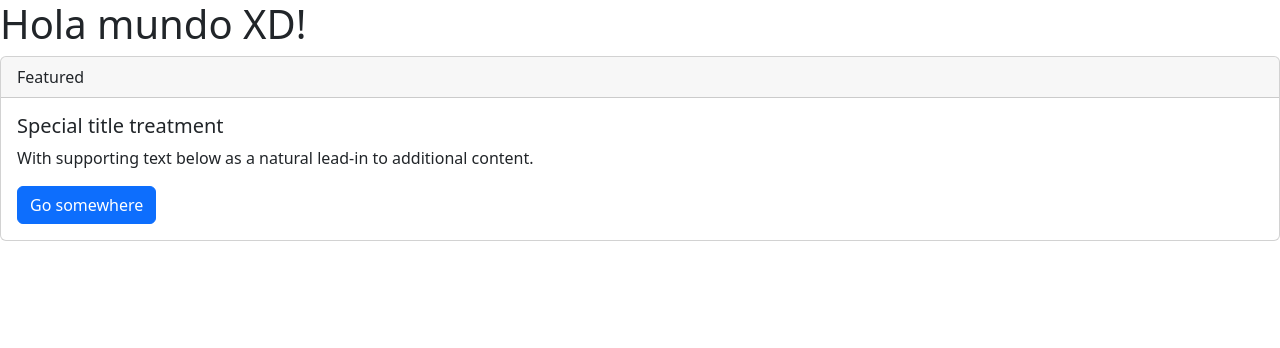
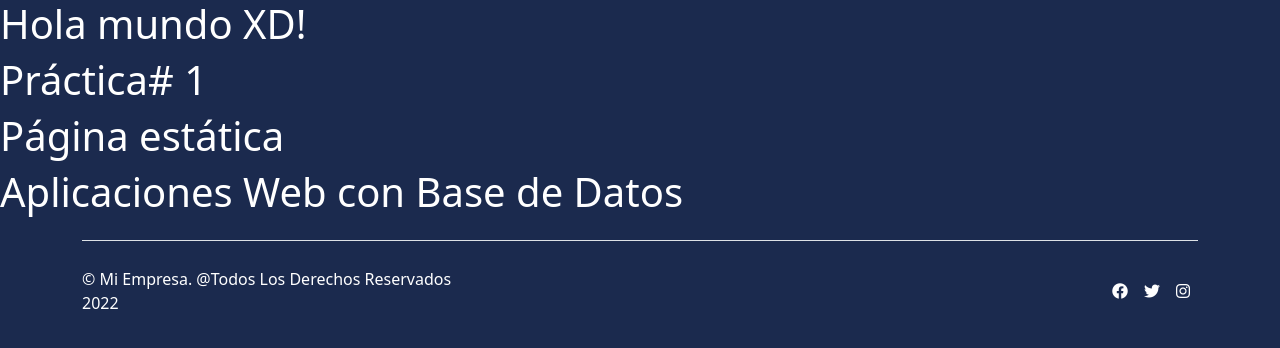
Before and after one commit to alexLEETg/alexLEETg.github.io, a plain HTML site: page index.html in a window 1280 px wide. Drawn offline with nearby package versions, Linux system fonts and the light colour scheme.

Commit message:
ultimos cambios

```diff
--- a/css/miestilo.css
+++ b/css/miestilo.css
@@ -1 +1,11 @@
-body {background-color: coral;}
+body {
+    background-color:  #1b2a4e
+}
+
+h1 {
+    color: white;
+}
+
+footer {
+    min-height: 100px;
+}
--- a/index.html
+++ b/index.html
@@ -4,20 +4,36 @@
     <meta charset="utf-8">
     <meta name="viewport" content="width=device-width, initial-scale=1">
     <title>Bootstrap demo</title>
+    <link rel="stylesheet" href="https://cdnjs.cloudflare.com/ajax/libs/font-awesome/6.1.2/css/all.min.css" integrity="sha512-1sCRPdkRXhBV2PBLUdRb4tMg1w2YPf37qatUFeS7zlBy7jJI8Lf4VHwWfZZfpXtYSLy85pkm9GaYVYMfw5BC1A==" crossorigin="anonymous" referrerpolicy="no-referrer" />
     <link href="https://cdn.jsdelivr.net/npm/bootstrap@5.2.0/dist/css/bootstrap.min.css" rel="stylesheet" integrity="sha384-gH2yIJqKdNHPEq0n4Mqa/HGKIhSkIHeL5AyhkYV8i59U5AR6csBvApHHNl/vI1Bx" crossorigin="anonymous">
+    <link href="css/miestilo.css" rel="stylesheet" type="text/css">
   </head>
+
   <body>
     <h1>Hola mundo XD!</h1>
-    <script src="https://cdn.jsdelivr.net/npm/bootstrap@5.2.0/dist/js/bootstrap.bundle.min.js" integrity="sha384-A3rJD856KowSb7dwlZdYEkO39Gagi7vIsF0jrRAoQmDKKtQBHUuLZ9AsSv4jD4Xa" crossorigin="anonymous"></script>
+    <h1>Práctica# 1</h1>
+    <h1>Página estática</h1>
+    <h1>Aplicaciones Web con Base de Datos</h1>
+
+    <script src="https://cdn.jsdelivr.net/npm/bootstrap@5.2.0/dist/js/bootstrap.bundle.min.js"
+    integrity="sha384-A3rJD856KowSb7dwlZdYEkO39Gagi7vIsF0jrRAoQmDKKtQBHUuLZ9AsSv4jD4Xa"
+    crossorigin="anonymous"></script>
+
+    <div class="container">
+      <footer class="d-flex flex-wrap justify-content-between align-items-center py-3 my-4 border-top text-white">
+        <p class="col-md-4 mb-0">&copy; Mi Empresa. @Todos Los Derechos Reservados 2022</p>
+
+        <a href="/" class="col-md-4 d-flex align-items-center justify-content-center mb-3 mb-md-0 me-md-auto link-dark text-decoration-none">
+          <svg class="bi me-2" width="40" height="32"><use xlink:href="#bootstrap"/></svg>
+        </a>
+
+        <ul class="nav col-md-4 justify-content-end">
+          <li class="nav-item"><a href="#" class="nav-link px-2 text-white fa-brands fa-facebook"></a></li>
+          <li class="nav-item"><a href="#" class="nav-link px-2 text-white fa-brands fa-twitter"></a></li>
+          <li class="nav-item"><a href="#" class="nav-link px-2 text-white fa-brands fa-instagram"></a></li>
+        </ul>
+      </footer>
+    </div>
+
   </body>
-  <div class="card">
-    <div class="card-header">
-      Featured
-    </div>
-    <div class="card-body">
-      <h5 class="card-title">Special title treatment</h5>
-      <p class="card-text">With supporting text below as a natural lead-in to additional content.</p>
-      <a href="#" class="btn btn-primary">Go somewhere</a>
-    </div>
-  </div>
 </html>
```
